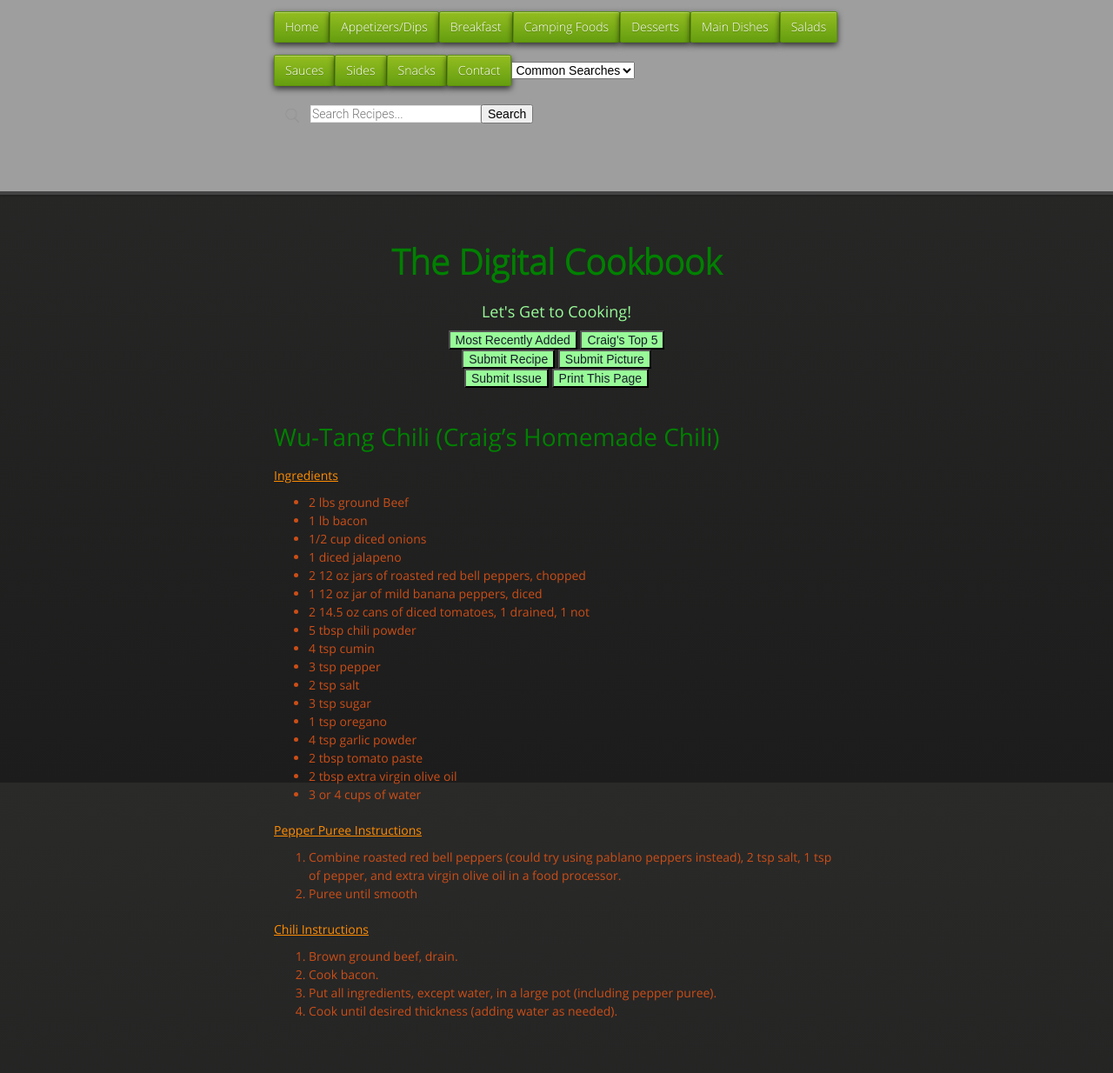
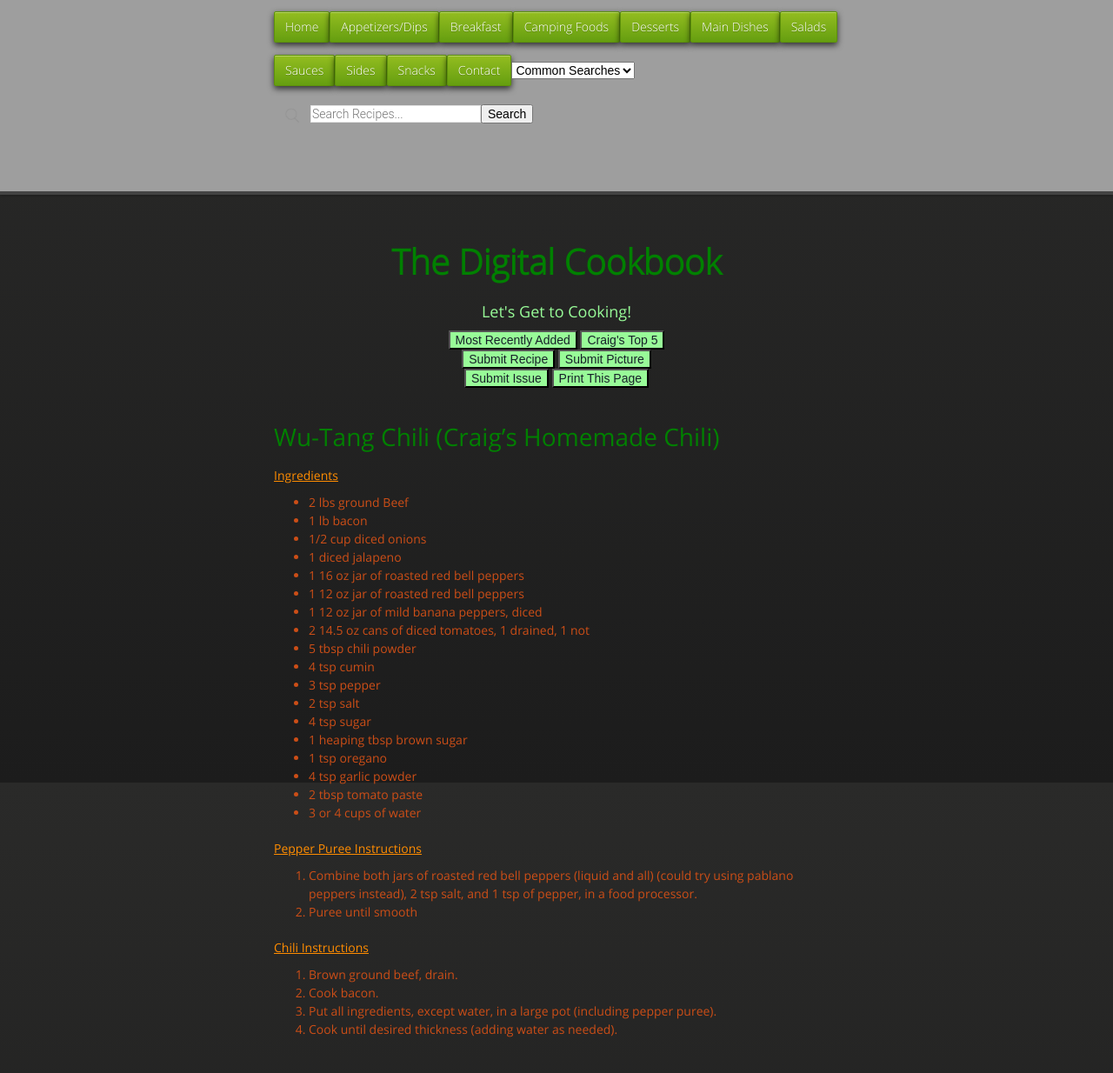
Before and after one commit to cmwillett/TheDigitalCookbook, a Jekyll site: the page built from MainDishes/WuTangChili.md, in a window 1280 px wide. Shown: the whole page at 87% size. Built offline with Jekyll 4.4.1, drawn with Linux system fonts in a browser that asks for light colours; nearby versions of some CDN libraries; before the commit the page ends 1213 px from its top, so only the background shows below that.

Commit message:
updated recipe to include latest modifications

```diff
--- a/MainDishes/WuTangChili.md
+++ b/MainDishes/WuTangChili.md
@@ -10,22 +10,23 @@ tags: chili,main,course,dinner,homemade,craig,willett
 - 1 lb bacon
 - 1/2 cup diced onions
 - 1 diced jalapeno
-- 2 12 oz jars of roasted red bell peppers, chopped
+- 1 16 oz jar of roasted red bell peppers
+- 1 12 oz jar of roasted red bell peppers
 - 1 12 oz jar of mild banana peppers, diced
 - 2 14.5 oz cans of diced tomatoes, 1 drained, 1 not
 - 5 tbsp chili powder
 - 4 tsp cumin
 - 3 tsp pepper
 - 2 tsp salt
-- 3 tsp sugar
+- 4 tsp sugar
+- 1 heaping tbsp brown sugar
 - 1 tsp oregano
 - 4 tsp garlic powder
 - 2 tbsp tomato paste
-- 2 tbsp extra virgin olive oil
 - 3 or 4 cups of water
 
 #### Pepper Puree Instructions
-1. Combine roasted red bell peppers (could try using pablano peppers instead), 2 tsp salt, 1 tsp of pepper, and extra virgin olive oil in a food processor.
+1. Combine both jars of roasted red bell peppers (liquid and all) (could try using pablano peppers instead), 2 tsp salt, and 1 tsp of pepper, in a food processor.
 2. Puree until smooth
 
 #### Chili Instructions
```
Also changed, not shown: MainDishes/CraigsHomemadeChili.md (+5 -4 lines).
